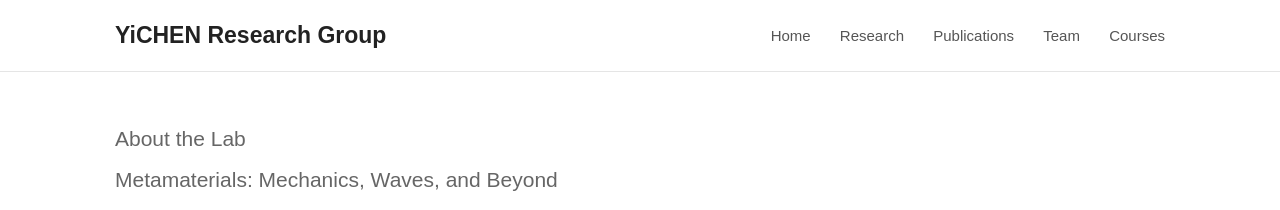
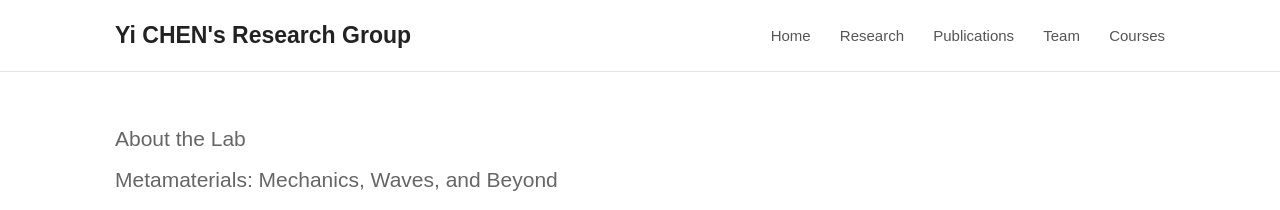
Before and after one commit to YiCHEN-Group/YiCHEN-Group, a Jekyll site: the page built from index.md, in a window 1280 px wide and 900 px high. Shown: the top 210 px of the window. Built offline with Jekyll 4.4.1, drawn with Linux system fonts in a browser that asks for light colours; Markdown is read by kramdown in place of the engine named in the settings; some of the changed text lies outside the part shown.

Commit message:
Update site title and footer text formatting

```diff
--- a/_layouts/default.html
+++ b/_layouts/default.html
@@ -27,7 +27,7 @@
 
         <a class="site-title"
            href="{{ '/' | relative_url }}">
-            YiCHEN Research Group
+            Yi CHEN's Research Group
         </a>
 
 
@@ -75,7 +75,7 @@
 
     <div class="container">
 
-        © 2026 YiCHEN Research Group
+        © 2026 Yi CHEN's Research Group
 
     </div>
 
```
